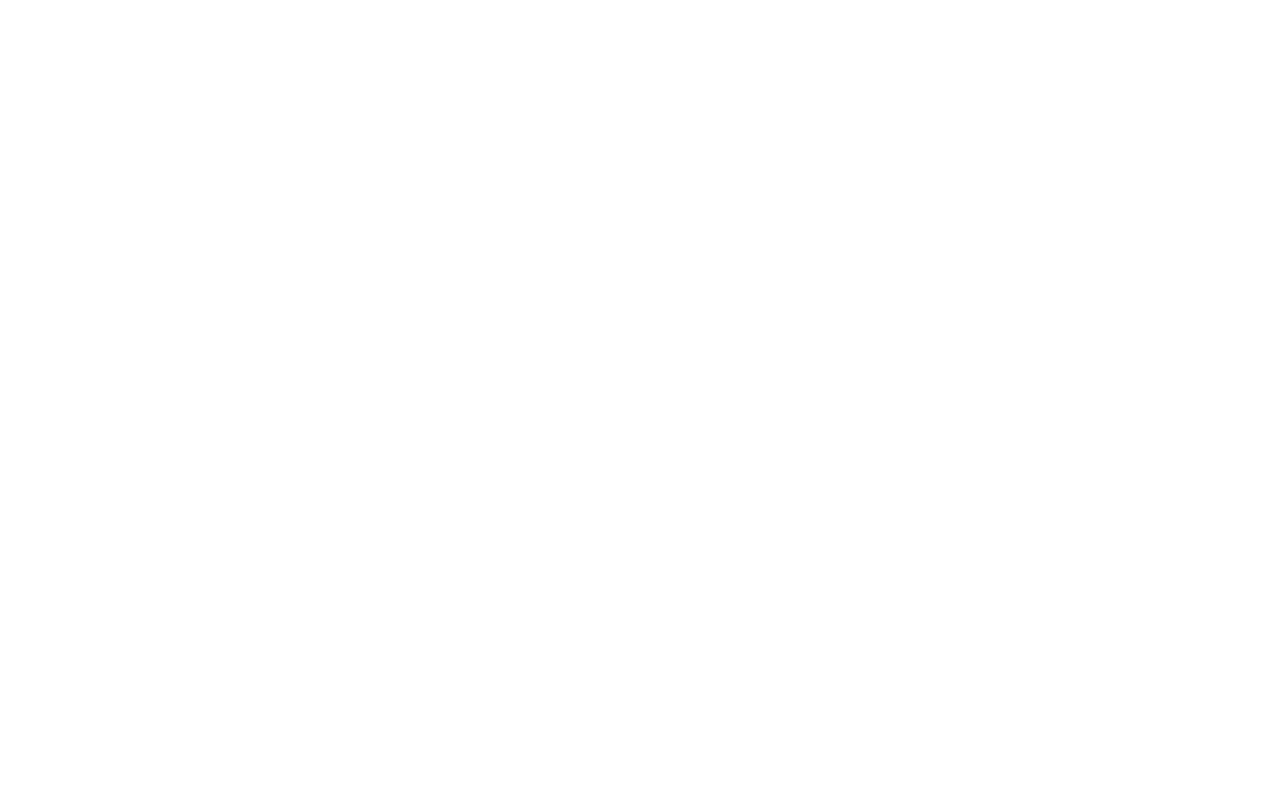
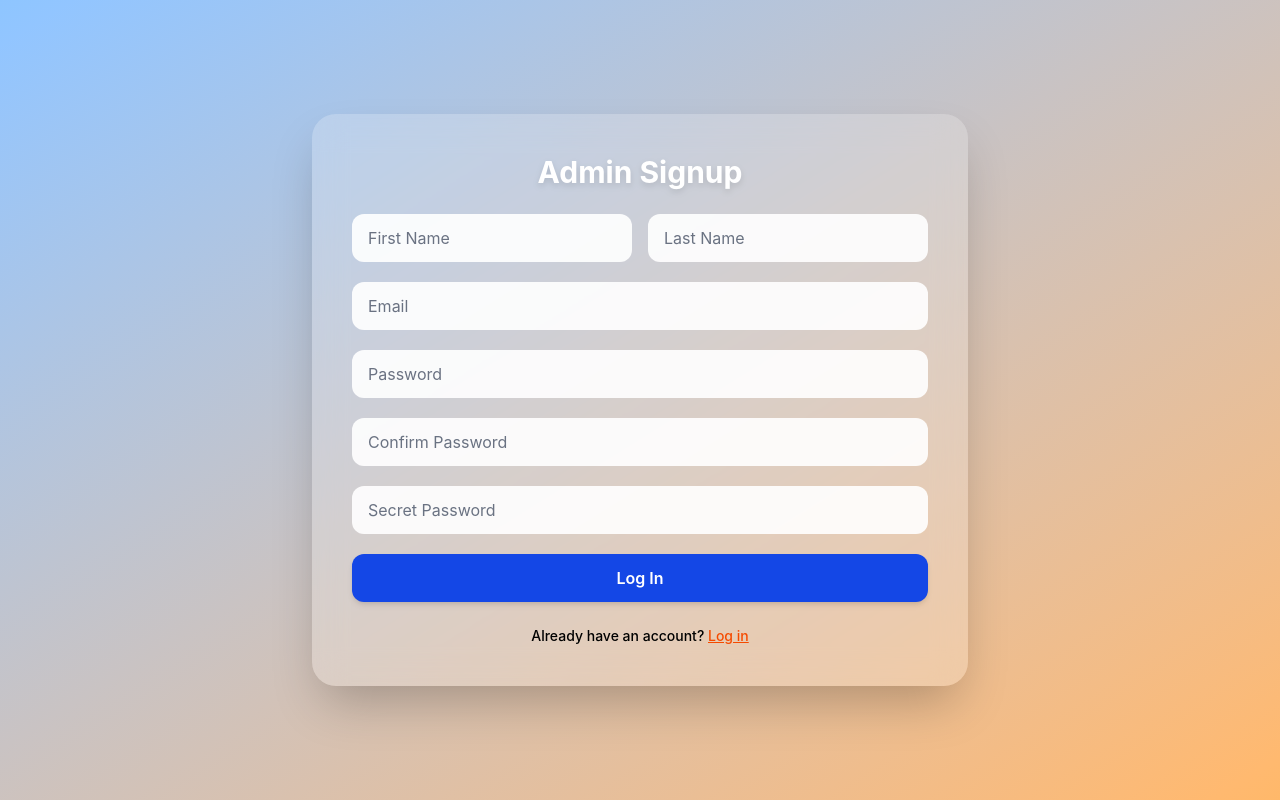
Before and after one commit to brandony16/Blog-Admin, a React (Vite) app: page /signup in a window 1280 px wide. Before the commit this address had no page. Built offline with nearby package versions, Linux system fonts and the light colour scheme.

Commit message:
Implement sign up auth and create authContext

```diff
--- a/src/App.jsx
+++ b/src/App.jsx
@@ -1,10 +1,13 @@
 import { Route, Routes } from "react-router-dom";
 import ProtectedRoute from "./components/ProtectedRoute.jsx";
 import Login from "./pages/Login.jsx";
+import Signup from "./pages/Signup.jsx";
 
 function App() {
   return (
     <Routes>
+      <Route path="/login" element={<Login />} />
+      <Route path="/signup" element={<Signup />} />
       <Route
         path="/"
         element={
@@ -13,7 +16,6 @@
           </ProtectedRoute>
         }
       />
-      <Route path="/login" element={<Login />} />
     </Routes>
   );
 }
--- /dev/null
+++ b/src/context/AuthContext.jsx
@@ -0,0 +1,3 @@
+import { createContext } from "react";
+
+export const AuthContext = createContext();
--- /dev/null
+++ b/src/context/AuthProvider.jsx
@@ -0,0 +1,37 @@
+import { useEffect, useState } from "react";
+import { AuthContext } from "./AuthContext.jsx";
+
+export const AuthProvider = ({ children }) => {
+  const [user, setUser] = useState(null);
+  const [token, setToken] = useState(null);
+
+  useEffect(() => {
+    // On page load, check if user info is stored
+    const storedUser = localStorage.getItem("user");
+    const storedToken = localStorage.getItem("token");
+    if (storedUser && storedToken) {
+      setUser(JSON.parse(storedUser));
+      setToken(storedToken);
+    }
+  }, []);
+
+  const login = (userData, jwt) => {
+    localStorage.setItem("user", JSON.stringify(userData));
+    localStorage.setItem("token", jwt);
+    setUser(userData);
+    setToken(jwt);
+  };
+
+  const logout = () => {
+    localStorage.removeItem("user");
+    localStorage.removeItem("token");
+    setUser(null);
+    setToken(null);
+  };
+
+  return (
+    <AuthContext.Provider value={{ user, token, login, logout }}>
+      {children}
+    </AuthContext.Provider>
+  );
+};
--- a/src/main.jsx
+++ b/src/main.jsx
@@ -3,11 +3,14 @@
 import "./index.css";
 import App from "./App.jsx";
 import { BrowserRouter } from "react-router-dom";
+import { AuthProvider } from "./context/AuthProvider.jsx";
 
 createRoot(document.getElementById("root")).render(
   <StrictMode>
     <BrowserRouter>
-      <App />
+      <AuthProvider>
+        <App />
+      </AuthProvider>
     </BrowserRouter>
   </StrictMode>
 );
--- /dev/null
+++ b/src/pages/Signup.jsx
@@ -0,0 +1,139 @@
+import { useContext, useState } from "react";
+import { AuthContext } from "../context/AuthContext.jsx";
+
+const Signup = () => {
+  const { login } = useContext(AuthContext);
+  const [errors, setErrors] = useState([]);
+
+  const inputStyle =
+    "bg-white/90 text-gray-800 placeholder-gray-500 px-4 py-3 rounded-xl focus:outline-none focus:ring-2 focus:ring-blue-500";
+
+  const handleSignup = async (e) => {
+    e.preventDefault();
+
+    const formData = new FormData(e.target);
+    const payload = {
+      firstName: formData.get("firstname"),
+      lastName: formData.get("lastname"),
+      email: formData.get("email"),
+      password: formData.get("password"),
+      confirmPassword: formData.get("confirmPassword"),
+      secretPassword: formData.get("secretPassword"),
+    };
+
+    try {
+      setErrors([]);
+      const res = await fetch("http://localhost:3000/api/auth/register-admin", {
+        method: "POST",
+        headers: {
+          "Content-Type": "application/json",
+        },
+        body: JSON.stringify(payload),
+      });
+
+      const data = await res.json();
+
+      if (!res.ok) {
+        setErrors(data.errors);
+      } else {
+        login(data.user, data.token);
+        window.location.href = "/";
+      }
+    } catch (err) {
+      console.error(err);
+    }
+  };
+
+  return (
+    <div className="h-screen w-screen bg-linear-to-br from-blue-300 to-orange-300 flex justify-center items-center">
+      <div className="bg-white/20 backdrop-blur-lg rounded-3xl shadow-2xl p-10 flex flex-col gap-6 text-center">
+        <h2 className="text-3xl font-bold text-white drop-shadow-md">
+          Admin Signup
+        </h2>
+        {errors.length > 0 && (
+          <div className="bg-red-100 border border-red-400 text-red-700 px-4 py-3 rounded-xl text-left">
+            <ul className="list-disc list-inside space-y-1">
+              {errors.map((err, i) => (
+                <li key={i}>{err.msg}</li>
+              ))}
+            </ul>
+          </div>
+        )}
+        <form className="flex flex-col gap-5" onSubmit={(e) => handleSignup(e)}>
+          <div className="flex gap-4">
+            <input
+              type="text"
+              name="firstname"
+              placeholder="First Name"
+              className={`${inputStyle} flex-1`}
+              minLength={1}
+              maxLength={30}
+              required
+            />
+            <input
+              type="text"
+              name="lastname"
+              placeholder="Last Name"
+              className={`${inputStyle} flex-1`}
+              minLength={1}
+              maxLength={30}
+              required
+            />
+          </div>
+          <input
+            type="email"
+            name="email"
+            placeholder="Email"
+            className={inputStyle}
+            required
+          />
+
+          <input
+            type="password"
+            name="password"
+            placeholder="Password"
+            className={inputStyle}
+            minLength={4}
+            maxLength={64}
+            required
+          />
+          <input
+            type="password"
+            name="confirmPassword"
+            placeholder="Confirm Password"
+            className={inputStyle}
+            minLength={4}
+            maxLength={64}
+            required
+          />
+          <input
+            type="password"
+            name="secretPassword"
+            placeholder="Secret Password"
+            className={inputStyle}
+            required
+          />
+
+          <button
+            type="submit"
+            className="bg-blue-700 hover:bg-blue-800 transition-all duration-200 rounded-xl py-3 text-white font-semibold shadow-md hover:shadow-lg cursor-pointer"
+          >
+            Log In
+          </button>
+        </form>
+
+        <p className="text-black text-sm font-medium">
+          Already have an account?{" "}
+          <a
+            href="/login"
+            className="underline text-orange-600 hover:text-orange-800"
+          >
+            Log in
+          </a>
+        </p>
+      </div>
+    </div>
+  );
+};
+
+export default Signup;
```
Also changed, not shown: 1 other file (tests, documents, lock files or other folders).
